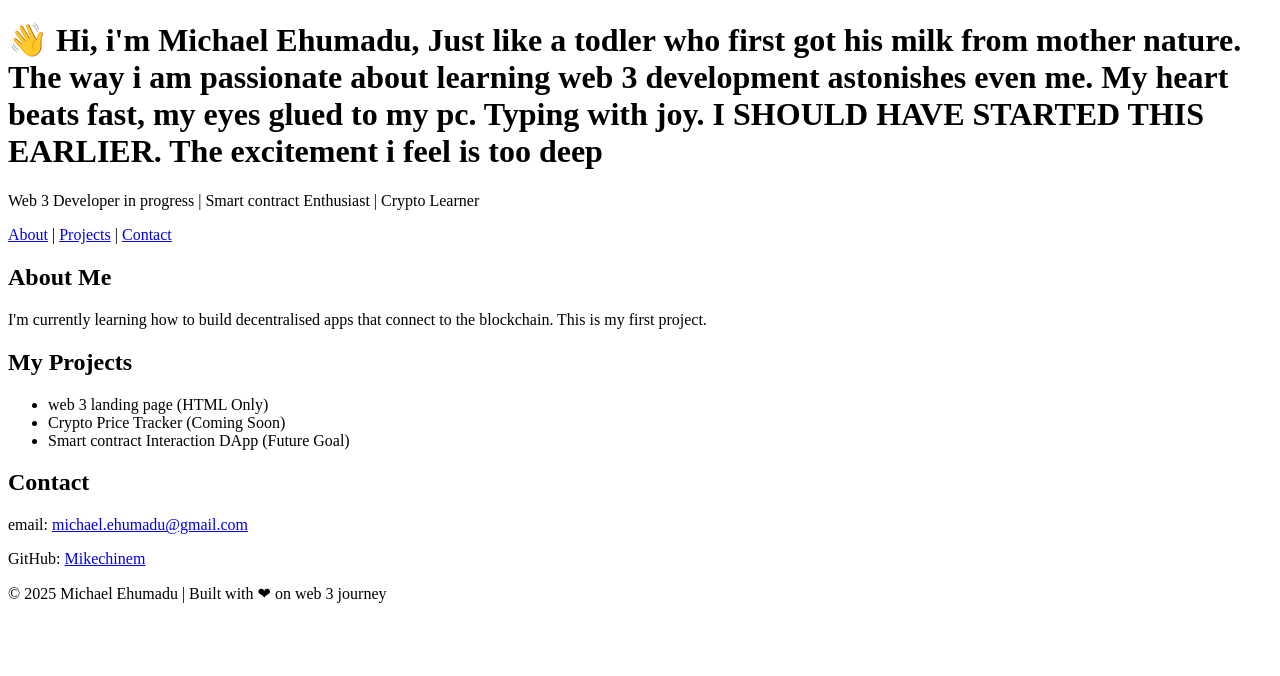
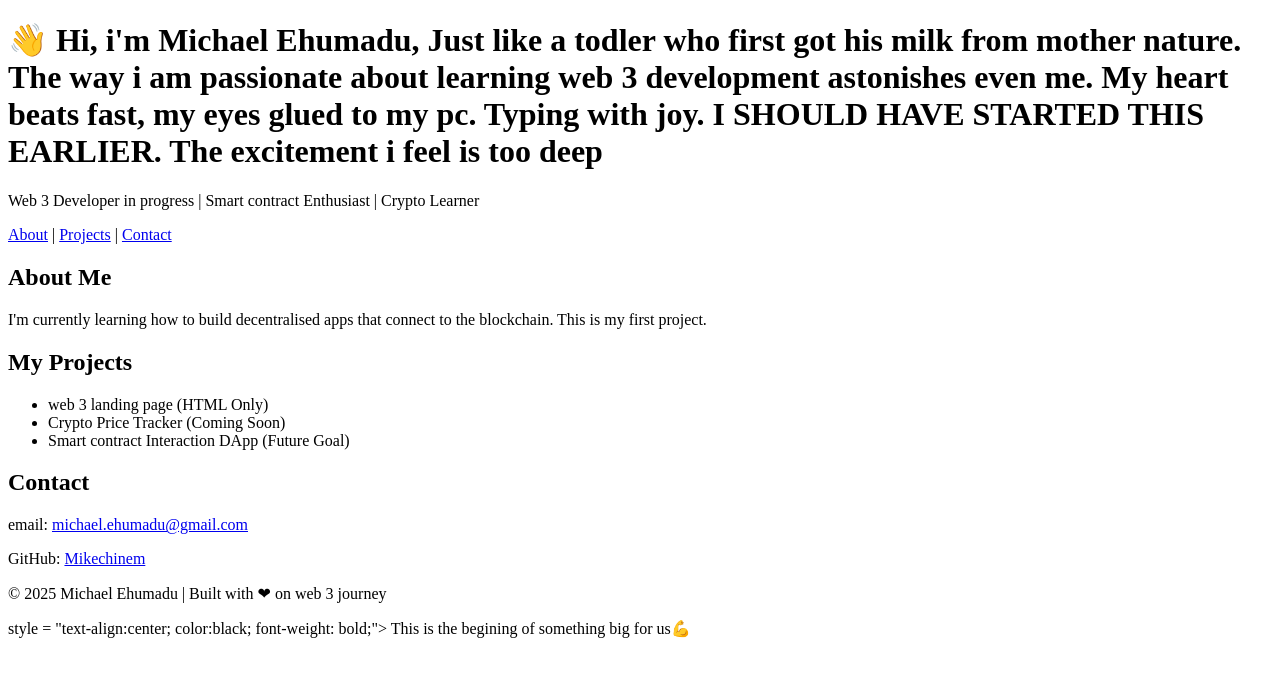
Before and after one commit to Mikechinem/web3-portfolio, a plain HTML site: page index.html in a window 1280 px wide. Drawn offline with Linux system fonts and the light colour scheme.

Commit message:
added motivational quote below footer

```diff
--- a/index.html
+++ b/index.html
@@ -46,5 +46,9 @@
             <Footer>
                 <p>© 2025 Michael Ehumadu | Built with ❤ on web 3 journey</p>
             </Footer>
+
+            <p>style = "text-align:center; color:black; font-weight: bold;">
+                This is the begining of something big for us💪
+             </p>
 </body>
 </html>
```
